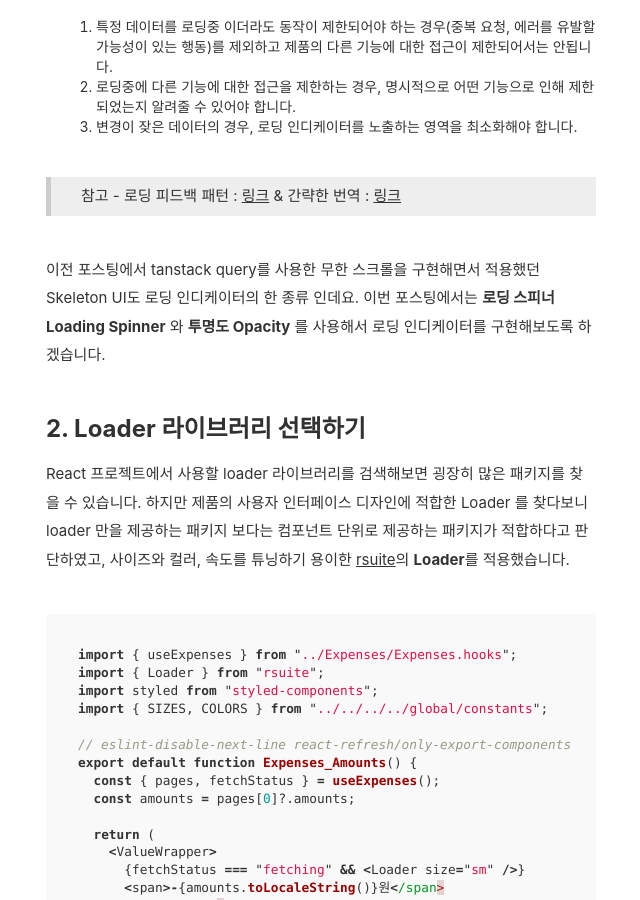
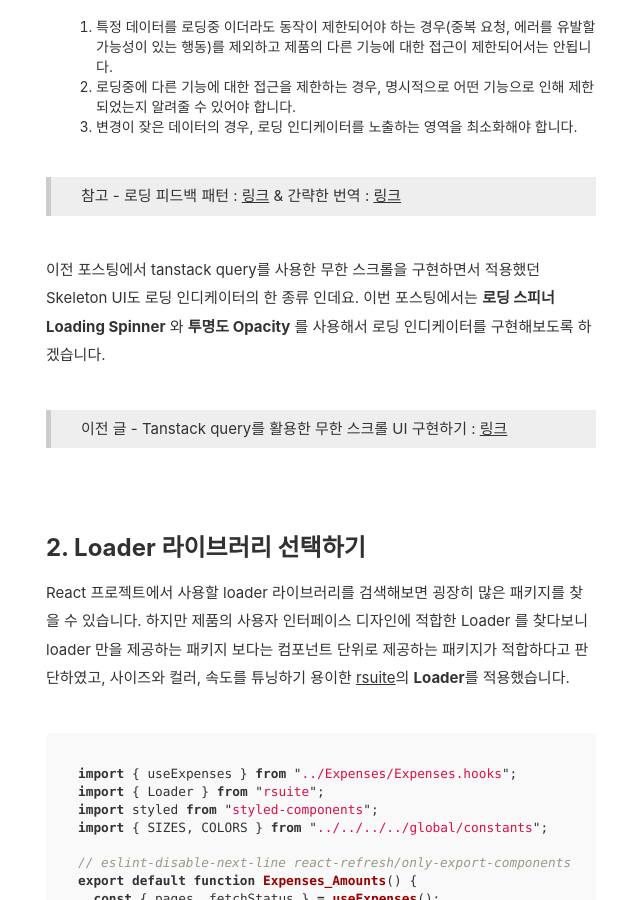
Before and after one commit to Ji-hoon/blog, a Jekyll site: the page built from _posts/2024-01-22-improve-usability-with-loader.md, in a window 1280 px wide and 900 px high, scrolled down 2064 px. Shown: the whole window, without its empty margins (319-959 px from the left). Built offline with Jekyll 4.4.1, drawn with Linux system fonts in a browser that asks for light colours; comment, search, counter and statistics services are not loaded.

Commit message:
Refactor : 오타 수정

```diff
--- a/_posts/2024-01-22-improve-usability-with-loader.md
+++ b/_posts/2024-01-22-improve-usability-with-loader.md
@@ -45,7 +45,9 @@ updated: 2024-01-22 12:00
 
 > 참고 - 로딩 피드백 패턴 : [링크](https://pencilandpaper.io/articles/ux-pattern-analysis-loading-feedback/) & 간략한 번역 : [링크](https://news.hada.io/topic?id=10588)
 
-이전 포스팅에서 tanstack query를 사용한 무한 스크롤을 구현해면서 적용했던 Skeleton UI도 로딩 인디케이터의 한 종류 인데요. 이번 포스팅에서는 **로딩 스피너 Loading Spinner** 와 **투명도 Opacity** 를 사용해서 로딩 인디케이터를 구현해보도록 하겠습니다.
+이전 포스팅에서 tanstack query를 사용한 무한 스크롤을 구현하면서 적용했던 Skeleton UI도 로딩 인디케이터의 한 종류 인데요. 이번 포스팅에서는 **로딩 스피너 Loading Spinner** 와 **투명도 Opacity** 를 사용해서 로딩 인디케이터를 구현해보도록 하겠습니다.
+
+> 이전 글 - Tanstack query를 활용한 무한 스크롤 UI 구현하기 : [링크](https://ji-hoon.github.io/blog/implement-infinite-scroll-w-tanstack-query)
 
 &nbsp;
 
```
